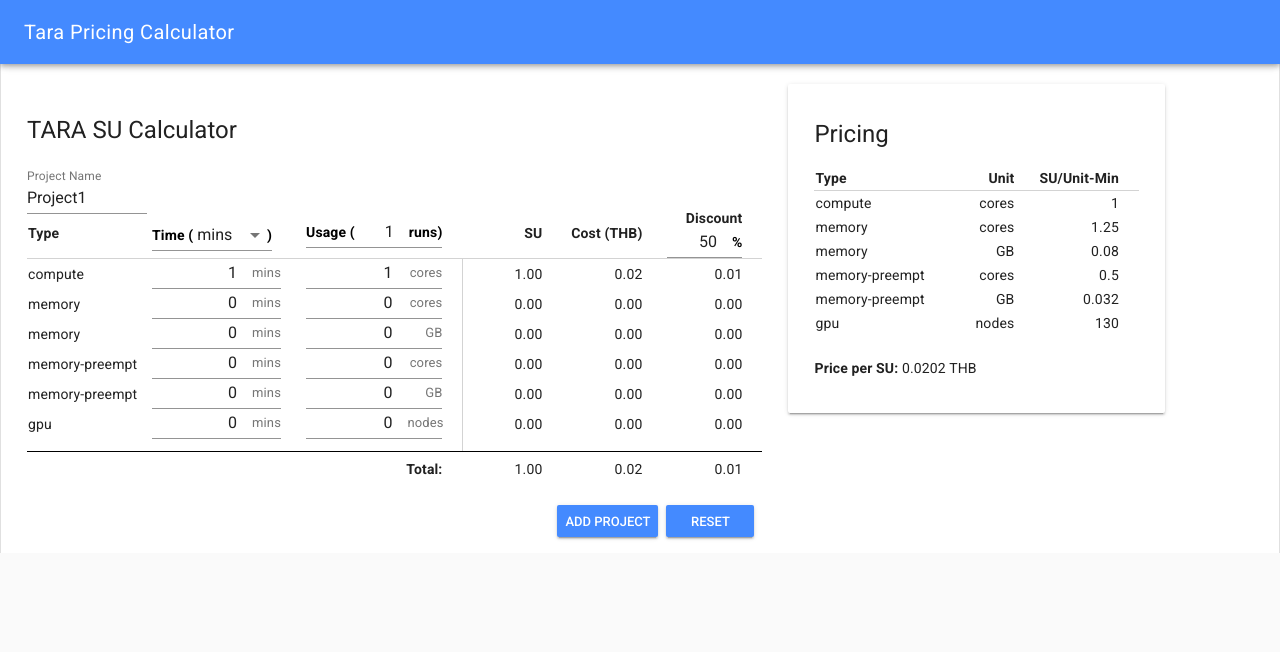
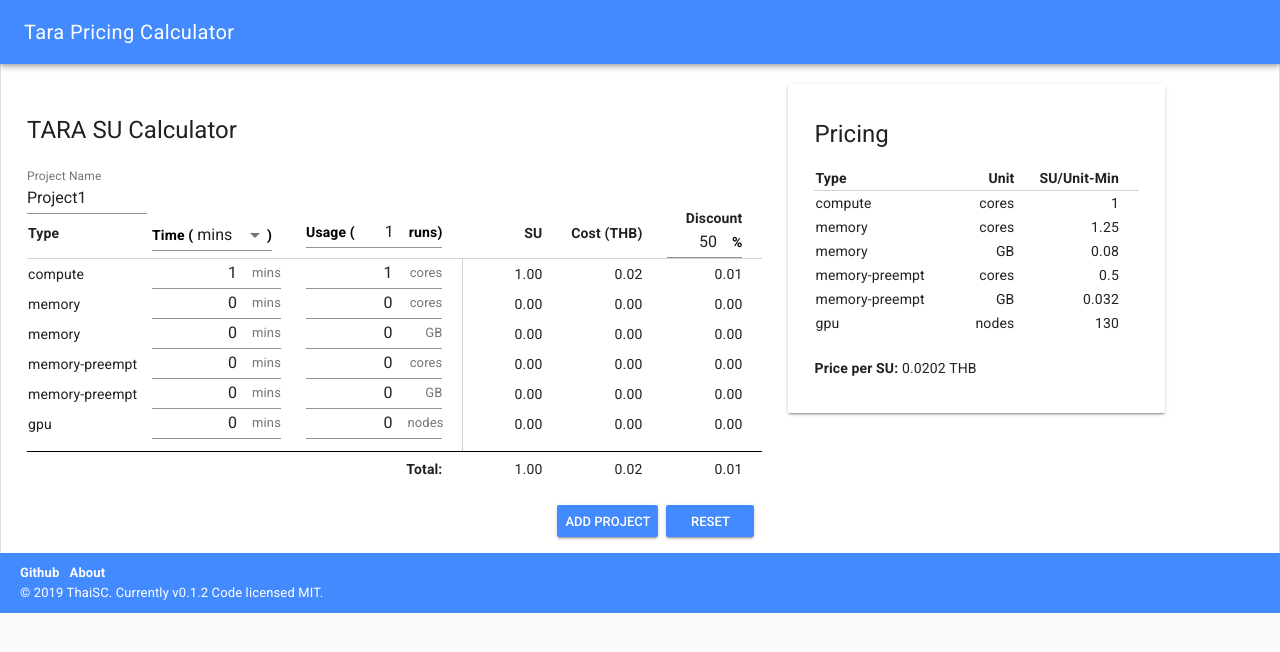
Before and after one commit to puttsk/tara-su-calculator, a Vue app: page / in a window 1280 px wide. Shown: the top 652 px of the page. Built offline with nearby package versions, Linux system fonts and the light colour scheme.

Commit message:
Add footer

```diff
--- a/src/App.vue
+++ b/src/App.vue
@@ -9,6 +9,17 @@
           <tara-calculator />
         </md-app-content>
       </md-app>
+    </div>
+    <div id="footer">
+      <a href="https://github.com/puttsk/tara-su-calculator">
+        <b>Github</b>
+      </a>
+      &nbsp;
+      <a href="https://github.com/puttsk/tara-su-calculator">
+        <b>About</b>
+      </a>
+      <br />
+      &copy; 2019 ThaiSC. Currently v0.1.2 Code licensed MIT.
     </div>
   </div>
 </template>
@@ -26,5 +37,38 @@ export default {
 
 <style>
 #app {
+  margin-bottom: 60px;
+  clear: both;
+}
+#footer a {
+  color: white;
+}
+#footer {
+  width: 100%;
+  padding: 10px;
+  background-color: #448aff;
+  position: fixed;
+  bottom: 0;
+  left: 0;
+  padding: 10px 20px;
+  font-size: small;
+  color: white;
+}
+@media (max-height: 812px) {
+  #app {
+    margin-bottom: 0px;
+    clear: both;
+  }
+  #footer {
+    width: 100%;
+    padding: 10px;
+    background-color: #448aff;
+    position: relative;
+    bottom: 0;
+    left: 0;
+    padding: 10px 20px;
+    font-size: small;
+    color: white;
+  }
 }
 </style>
--- a/src/main.js
+++ b/src/main.js
@@ -3,7 +3,7 @@ import App from "./App.vue";
 
 import VueMaterial from "vue-material";
 import "vue-material/dist/vue-material.min.css";
-import 'vue-material/dist/theme/default.css' // This line here
+import "vue-material/dist/theme/default.css"; // This line here
 
 Vue.config.productionTip = false;
 Vue.use(VueMaterial);
```
